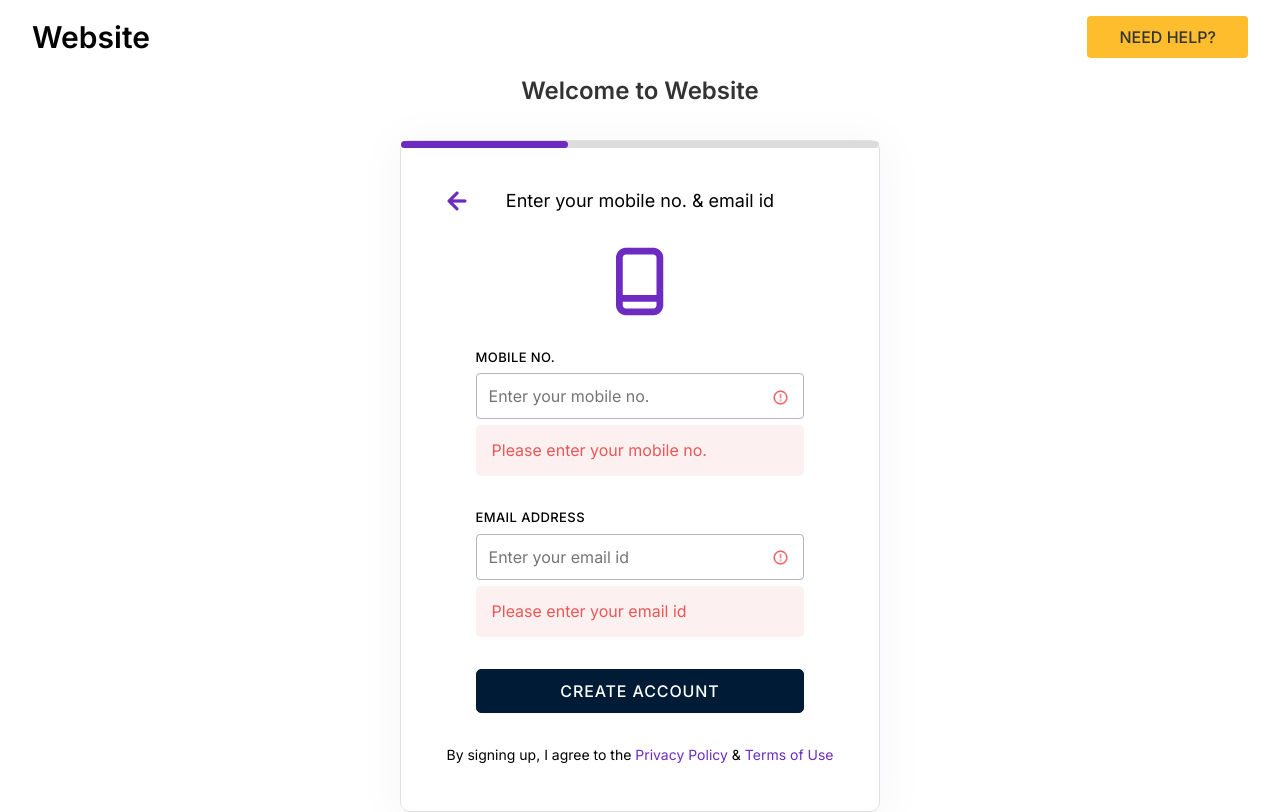
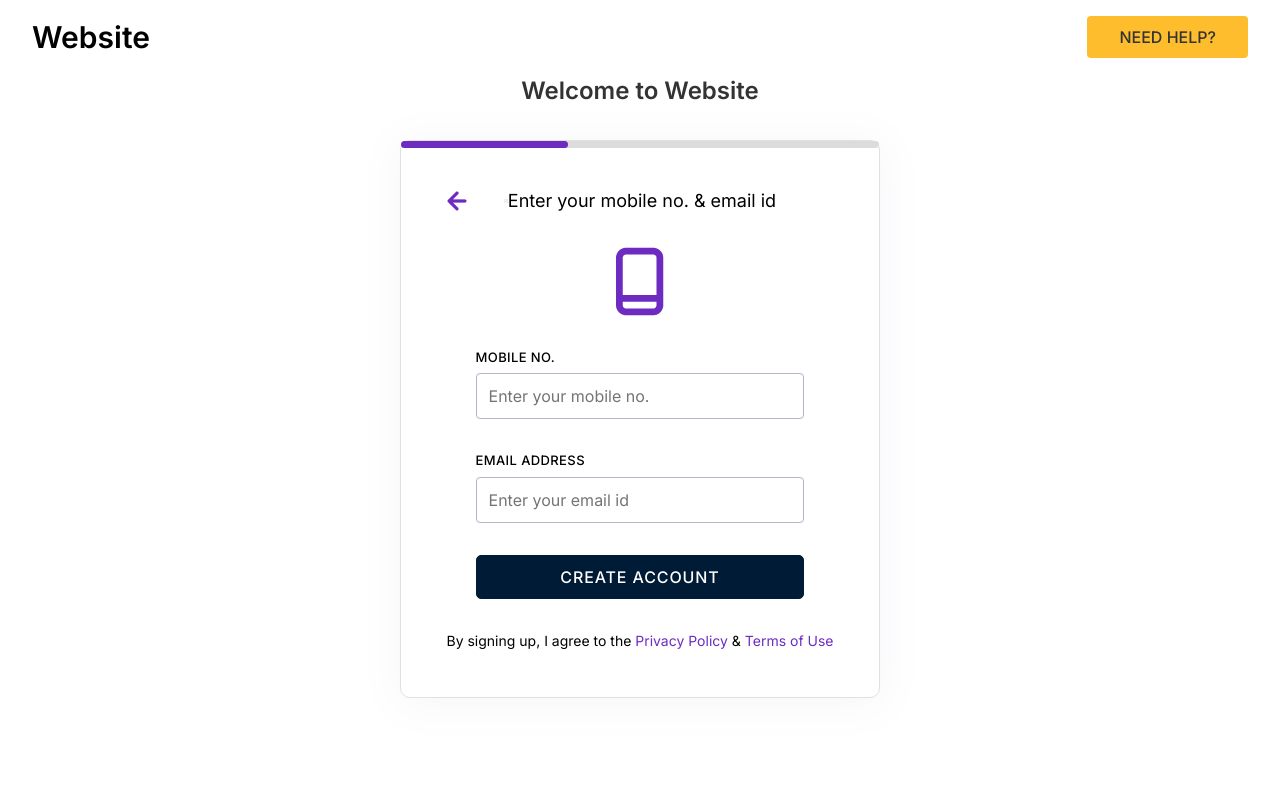
Before and after one commit to dimanrikalov/DiaDraw-Task, a React (Create React App) app in the folder client/: page /login in a window 1280 px wide. Built offline with nearby package versions, Linux system fonts and the light colour scheme.

Commit message:
fixed LoginScreen component logic to match with the new data

```diff
--- a/client/src/components/LoginScreen/LoginScreen.js
+++ b/client/src/components/LoginScreen/LoginScreen.js
@@ -9,15 +9,13 @@ import ErrorIcon from '../../imgs/input-error.png';
 
 const EVENTS = {
 	EMAIL_CHANGE: 'EMAIL_CHANGE',
-	PASSWORD_CHANGE: 'PASSWORD_CHANGE',
-	AGREE_CHANGE: 'AGREE_CHANGE',
+	PHONE_CHANGE: 'PHONE_CHANGE',
 	RESET: 'RESET',
 
-	ERROR_GOOGLE: 'ERROR_GOOGLE',
+	ERROR_PHONE: 'ERROR_PHONE',
 	ERROR_EMAIL: 'ERROR_EMAIL',
-	ERROR_PASSWORD: 'ERROR_PASSWORD',
+	ERROR_CREDENTIALS: 'ERROR_CREDENTIALS',
 	ERROR_RESET: 'ERROR_RESET',
-	INVALID_CREDENTIALS: 'INVALID_CREDENTIALS',
 };
 
 const reducer = (state, action) => {
@@ -27,21 +25,15 @@ const reducer = (state, action) => {
 				...state,
 				email: action.value,
 			};
-		case EVENTS.PASSWORD_CHANGE:
+		case EVENTS.PHONE_CHANGE:
 			return {
 				...state,
-				password: action.value,
-			};
-		case EVENTS.AGREE_CHANGE:
-			return {
-				...state,
-				agree: !state.agree,
+				phone: action.value,
 			};
 		case EVENTS.RESET:
 			return {
 				email: '',
-				password: '',
-				agree: false,
+				phone: '',
 			};
 		default:
 			return state;
@@ -50,30 +42,26 @@ const reducer = (state, action) => {
 
 const errorReducer = (state, action) => {
 	switch (action.type) {
-		case EVENTS.ERROR_GOOGLE:
+		case EVENTS.ERROR_PHONE:
 			return {
 				...state,
-				googleError: 'Could not connect to Google Services!',
+				phoneError: action.errorMessage,
 			};
 		case EVENTS.ERROR_EMAIL:
 			return {
 				...state,
-				emailError: 'Enter a valid email!',
+				emailError: action.errorMessage,
 			};
-		case EVENTS.ERROR_PASSWORD:
+		case EVENTS.ERROR_CREDENTIALS:
 			return {
 				...state,
-				passwordError: 'Enter a valid password!',
+				loginError: action.errorMessage,
 			};
 		case EVENTS.ERROR_RESET:
 			return {
-				googleError: false,
 				emailError: false,
-				passwordError: false,
-			};
-		case EVENTS.INVALID_CREDENTIALS:
-			return {
-				googleError: 'Invalid username or password!',
+				phoneError: false,
+				loginError: false,
 			};
 		default:
 			return state;
@@ -85,68 +73,69 @@ export const LoginScreen = () => {
 
 	const [state, dispatch] = useReducer(reducer, {
 		email: '',
-		password: '',
-		agree: false,
+		phone: '',
 	});
 
 	const [errorsState, dispatchError] = useReducer(errorReducer, {
-		googleError: false,
 		emailError: false,
-		passwordError: false,
+		phoneError: false,
+		loginError: false,
 	});
 
 	const handleEmailChange = (e) => {
 		dispatch({ type: EVENTS.EMAIL_CHANGE, value: e.target.value });
 	};
 
-	const handlePasswordChange = (e) => {
-		dispatch({ type: EVENTS.PASSWORD_CHANGE, value: e.target.value });
-	};
-
-	const handleAgreeChange = () => {
-		dispatch({ type: EVENTS.AGREE_CHANGE });
-	};
-
-	const handleGoogleError = (e) => {
-		dispatchError({ type: EVENTS.ERROR_GOOGLE });
+	const handlePhoneChange = (e) => {
+		dispatch({ type: EVENTS.PHONE_CHANGE, value: e.target.value });
 	};
 
 	const handleSubmit = (e) => {
 		e.preventDefault();
-		navigate('/verify-mobile');
-		// dispatchError({ type: EVENTS.ERROR_RESET });
+		dispatchError({ type: EVENTS.ERROR_RESET });
 
-		// if (!state.email) {
-		// 	dispatchError({ type: EVENTS.ERROR_EMAIL });
-		// 	return;
-		// }
-		// if (state.password.length < 4) {
-		// 	dispatchError({ type: EVENTS.ERROR_PASSWORD });
-		// 	return;
-		// }
-		// // Logic for form submission
+		if (state.phone.length !== 10) {
+			dispatchError({
+				type: EVENTS.ERROR_PHONE,
+				errorMessage: 'A valid phone number is required!',
+			});
+			return;
+		}
 
-		// fetch(ENDPOINTS.LOGIN, {
-		// 	method: 'POST',
-		// 	headers: {
-		// 		'Content-Type': 'application/json',
-		// 	},
-		// 	body: JSON.stringify({
-		// 		...state,
-		// 	}),
-		// })
-		// 	.then((res) => res.json())
-		// 	.then((data) => {
-		// 		console.log(data);
+		if (!state.email) {
+			dispatchError({
+				type: EVENTS.ERROR_EMAIL,
+				errorMessage: 'A valid e-mail address is required!',
+			});
+			return;
+		}
 
-		// 		if (data.error) {
-		// 			dispatchError({ type: EVENTS.ERROR_RESET });
-		// 			dispatchError({ type: EVENTS.INVALID_CREDENTIALS });
-		// 			return;
-		// 		}
-		// 		dispatch({ type: EVENTS.RESET }); //clear the fields
-		// 		navigate('/verify');
-		// 	});
+		fetch(ENDPOINTS.LOGIN, {
+			method: 'POST',
+			headers: {
+				'Content-Type': 'application/json',
+			},
+			body: JSON.stringify({
+				...state,
+			}),
+		})
+			.then((res) => res.json())
+			.then((data) => {
+				console.log(data);
+
+				if (data.error) {
+					dispatchError({ type: EVENTS.ERROR_RESET });
+					dispatchError({
+						type: EVENTS.ERROR_CREDENTIALS,
+						errorMessage: data.error,
+					});
+					return;
+				}
+				dispatch({ type: EVENTS.RESET }); //clear the fields
+				sessionStorage.setItem('email', state.email);
+				sessionStorage.setItem('phone', state.phone);
+				navigate('/verify-mobile');
+			});
 	};
 
 	return (
@@ -157,32 +146,73 @@ export const LoginScreen = () => {
 					<div className={styles.progress}></div>
 				</div>
 				<div className={styles.titleDiv}>
-					<a onClick={() => navigate(-1)}><img className={styles.arrow} src={BackArrow} alt="back-arrow" /></a>
+					<button onClick={() => navigate(-1)}>
+						<img
+							className={styles.arrow}
+							src={BackArrow}
+							alt="back-arrow"
+						/>
+					</button>
 					<h5>Enter your mobile no. & email id</h5>
 				</div>
 				<img className={styles.phone} src={PhoneImg} alt="phone-icon" />
-				<form action="#" className={styles.form} onSubmit={handleSubmit}>
+				<form className={styles.form} onSubmit={handleSubmit}>
 					<div className={styles.inputDiv}>
-						<label htmlFor="telephone">MOBILE NO.</label>
-						<input type="tel" name="telephone" id="telephone" placeholder='Enter your mobile no.'/>
-						<img className={styles.errorIcon} src={ErrorIcon} alt="error-icon" />
-						<div className={styles.errorDiv}>
-							<p>Please enter your mobile no.</p>
-						</div>
+						<label htmlFor="phone">MOBILE NO.</label>
+						<input
+							type="tel"
+							name="phone"
+							id="phone"
+							placeholder="Enter your mobile no."
+							value={state.phone}
+							onChange={handlePhoneChange}
+						/>
+						{errorsState.phoneError && (
+							<img
+								className={styles.errorIcon}
+								src={ErrorIcon}
+								alt="error-icon"
+							/>
+						)}
+						{errorsState.phoneError && (
+							<div className={styles.errorDiv}>
+								<p>{errorsState.phoneError}</p>
+							</div>
+						)}
 					</div>
 					<div className={styles.inputDiv}>
 						<label htmlFor="email">EMAIL ADDRESS</label>
-						<input type="email" name="email" id="email" placeholder='Enter your email id'/>
-						<img className={styles.errorIcon} src={ErrorIcon} alt="error-icon" />
+						<input
+							type="email"
+							name="email"
+							id="email"
+							placeholder="Enter your email id"
+							value={state.email}
+							onChange={handleEmailChange}
+						/>
+						{errorsState.emailError && (
+							<img
+								className={styles.errorIcon}
+								src={ErrorIcon}
+								alt="error-icon"
+							/>
+						)}
+						{errorsState.emailError && (
+							<div className={styles.errorDiv}>
+								<p>{errorsState.emailError}</p>
+							</div>
+						)}
+					</div>
+					{errorsState.loginError && (
 						<div className={styles.errorDiv}>
-							<p>Please enter your email id</p>
+							<p>{errorsState.loginError}</p>
 						</div>
-					</div>
+					)}
 					<button>CREATE ACCOUNT</button>
 				</form>
 				<p>
-					By signing up, I agree to the <a href="#">Privacy Policy</a>{' '}
-					& <a href="#">Terms of Use</a>
+					By signing up, I agree to the <button>Privacy Policy</button>{' '}
+					& <button>Terms of Use</button>
 				</p>
 			</div>
 		</div>
--- a/client/src/components/LoginScreen/LoginScreen.module.css
+++ b/client/src/components/LoginScreen/LoginScreen.module.css
@@ -112,13 +112,14 @@
 	top: 42px;
 }
 
-.form .inputDiv .errorDiv {
+.errorDiv {
 	background: #fdf0f0;
 	border-radius: 5px;
 	padding: 16px;
+	width: 100%;
 }
 
-.form .inputDiv .errorDiv p {
+.errorDiv p {
 	text-align: left;
 	font-family: 'Inter';
 	font-style: normal;
@@ -126,6 +127,7 @@
 	font-size: 16px;
 	line-height: 19px;
 	color: #eb5757;
+	width: 100%;
 }
 
 .form button {
@@ -145,7 +147,7 @@
 	cursor: pointer;
 }
 
-.loginDiv p {
+.loginDiv > p {
 	font-family: 'Inter';
 	font-style: normal;
 	font-weight: 400;
@@ -155,9 +157,16 @@
 	color: #000000;
 }
 
-.loginDiv p a {
+.loginDiv p button {
+	font-size: 14px;
+	font-family: 'Inter';
+	font-style: normal;
+	font-weight: 400;
+	background-color: transparent;
+	border: none;
 	text-decoration: none;
 	color: #6d2bc1;
+	cursor: pointer;
 }
 
 @media only screen and (max-width: 460px) {
```
